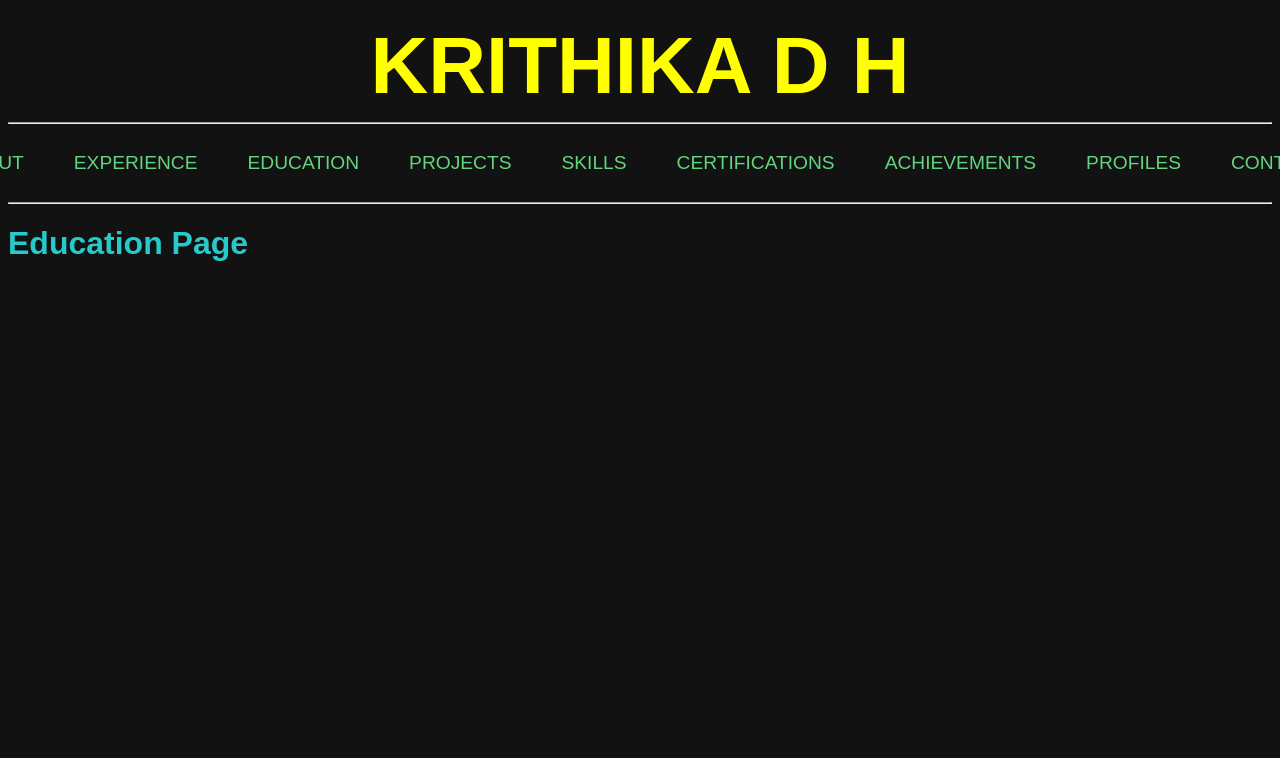
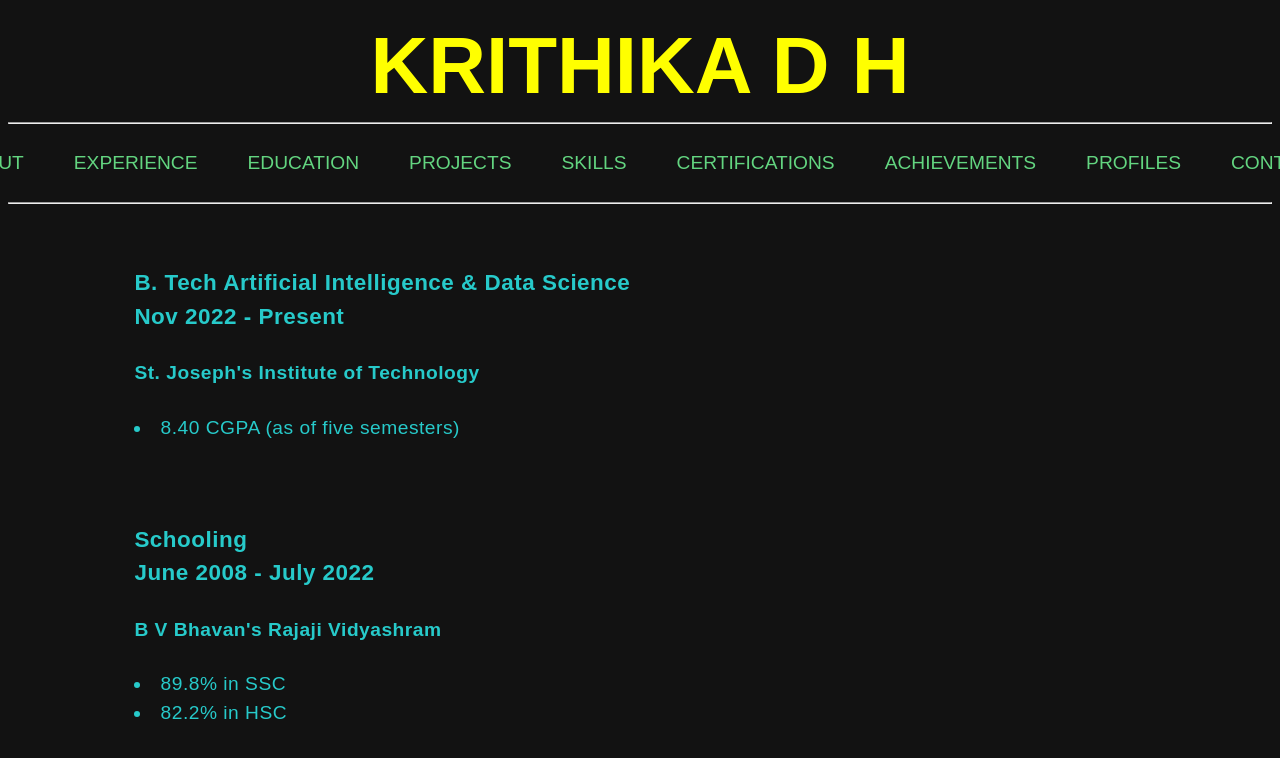
Before and after one commit to krithikadh/PORTFOLIO, a React (Vite) app in the folder portfolio/: page /education in a window 1280 px wide. Shown: the top 758 px of the page. Built offline with nearby package versions, Linux system fonts and the light colour scheme.

Commit message:
Education page completed

```diff
--- a/portfolio/src/components/FunctionalComponents/Education.jsx
+++ b/portfolio/src/components/FunctionalComponents/Education.jsx
@@ -1,9 +1,29 @@
+import React from "react";
+import "../css/About.css";
+
 function Education(){
-  return(
-      <div>
-          <h1>Education Page</h1>
-      </div>
-  )
+  return (
+    <div className="about-container">
+      <h3>
+        B. Tech Artificial Intelligence & Data Science<br/>
+        Nov 2022 - Present
+      </h3>
+      <h4>
+          St. Joseph's Institute of Technology
+      </h4>
+      <li>8.40 CGPA (as of five semesters)</li>
+      <br/><br/>
+      <h3>
+        Schooling<br/>
+        June 2008 - July 2022
+      </h3>
+      <h4>
+          B V Bhavan's Rajaji Vidyashram
+      </h4>
+      <li>89.8% in SSC</li>
+      <li>82.2% in HSC</li>
+    </div>
+);
 }
 
 export default Education
```
